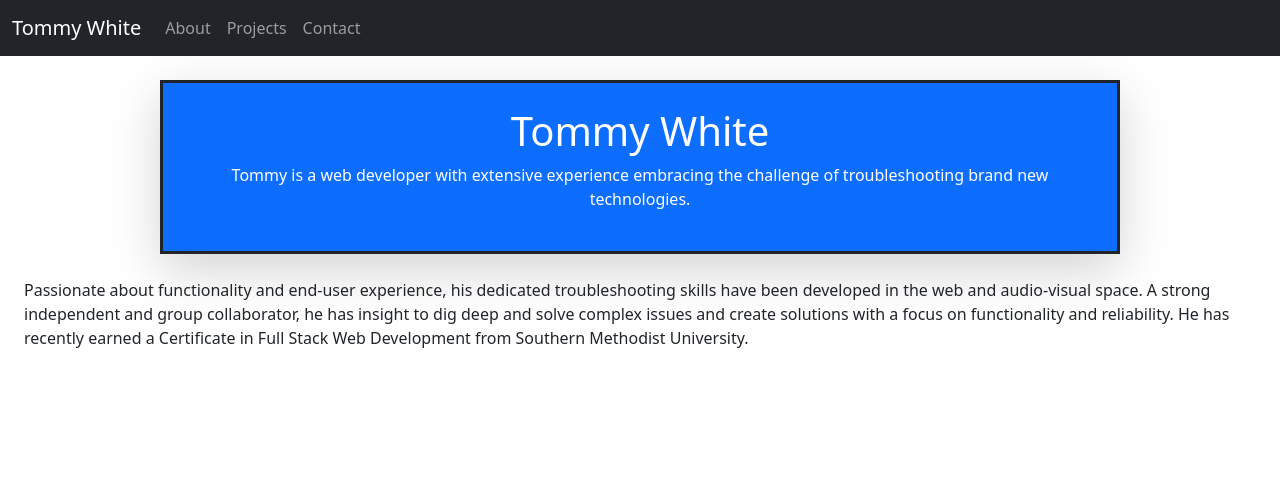
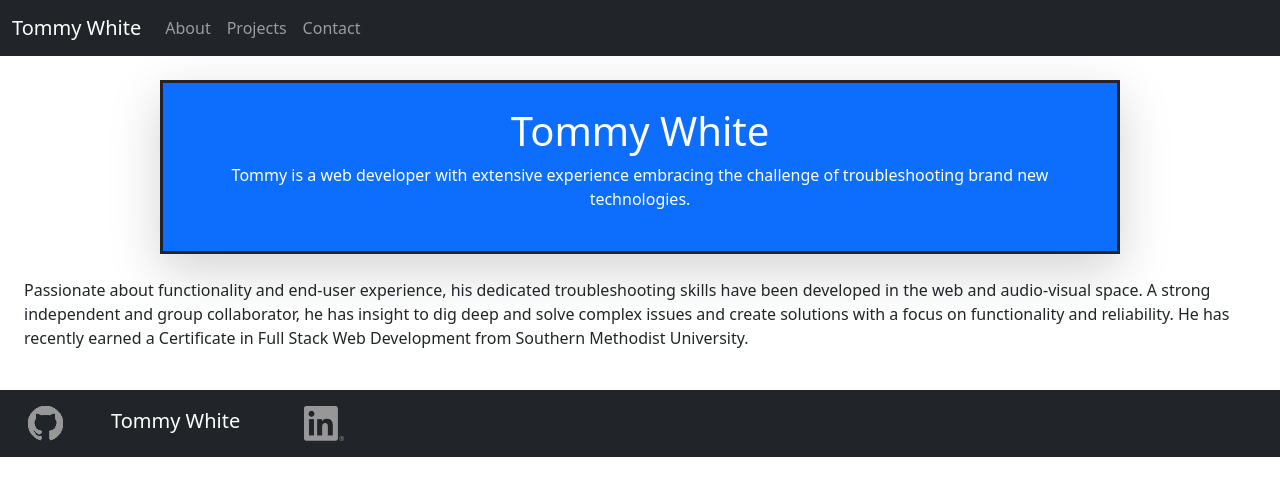
Before and after one commit to T0mWhite/portfolio, a React (Create React App) app: page / in a window 1280 px wide. Shown: the top 496 px of the page. Built offline with nearby package versions, Linux system fonts and the light colour scheme.

Commit message:
Footer added

```diff
--- a/src/components/Footer.js
+++ b/src/components/Footer.js
@@ -7,17 +7,21 @@ export default Footer;
 
 function Footer() {
   return (
-    <div className="nav-wrapper">
-      <ul>
-        <li className="left">
+    <footer>
+      <nav class="navbar navbar-expand-sm bg-dark navbar-dark p-3">
+        <div class="container-fluid">
+          <ul class="navbar-nav">
+            <li class="nav-item">
               <a href="https://github.com/T0mWhite" target="about_blank">
                 <img src={GitHub} height="35px" width="35px" alt="github" />
               </a>
             </li>
-        <h5 className="brand-logo center">
+            <li class="nav-item px-5">
+              <a class="navbar-brand" href="#about">
                 Tommy White
-        </h5>
-        <li className="right">
+              </a>
+            </li>
+            <li class="nav-item">
               <a
                 href="https://www.linkedin.com/in/tom-white-942778224/"
                 target="about_blank"
@@ -27,5 +31,28 @@ function Footer() {
             </li>
           </ul>
         </div>
+      </nav>
+    </footer>
+
+    // <div className="nav-wrapper fixed-bottom">
+    //   <ul>
+    //     <li className="left">
+    //       <a href="https://github.com/T0mWhite" target="about_blank">
+    //         <img src={GitHub} height="35px" width="35px" alt="github" />
+    //       </a>
+    //     </li>
+    //     <h5 className="brand-logo center">
+    //       Tommy White
+    //     </h5>
+    //     <li className="right">
+    // <a
+    //   href="https://www.linkedin.com/in/tom-white-942778224/"
+    //   target="about_blank"
+    // >
+    //         <img src={LinkedIn} height="35px" width="40px" alt="linkedIn" />
+    //       </a>
+    //     </li>
+    //   </ul>
+    // </div>
   );
 }
--- a/src/components/PortfolioContainter.js
+++ b/src/components/PortfolioContainter.js
@@ -1,5 +1,6 @@
 import React, { useState } from "react";
 import NavTabs from "./NavTabs";
+import Footer from "./Footer";
 import About from "./pages/About";
 import Projects from "./pages/Projects";
 import Contact from "./pages/Contact";
@@ -26,6 +27,7 @@ export default function PortfolioContainer() {
       <NavTabs currentPage={currentPage} handlePageChange={handlePageChange} />
       {/* Here we are calling the renderPage method which will return a component  */}
       {renderPage()}
+      <Footer />
     </div>
   );
 }
--- a/src/components/pages/Projects.js
+++ b/src/components/pages/Projects.js
@@ -10,16 +10,16 @@ export default function Projects() {
       </div>
 
       <div className="d-flex flex-row flex-wrap container-fluid pt-3 justify-content-center vh-100">
-        <div className="col-sm-6 mx-4">
+        <div className="col mx-4 my-3">
           <ProjectCard />
         </div>
-        <div className="col-sm-6 mx-4">
+        <div className="col mx-4 my-3">
           <ProjectCard />
         </div>
-        <div className="col-sm-6 mx-4">
+        <div className="col mx-4 my-3">
           <ProjectCard />
         </div>
-        <div className="col-sm-6 mx-4">
+        <div className="col mx-4 my-3">
           <ProjectCard />
         </div>
       </div>
```
Lines whose indentation alone changed are shown as unchanged.
